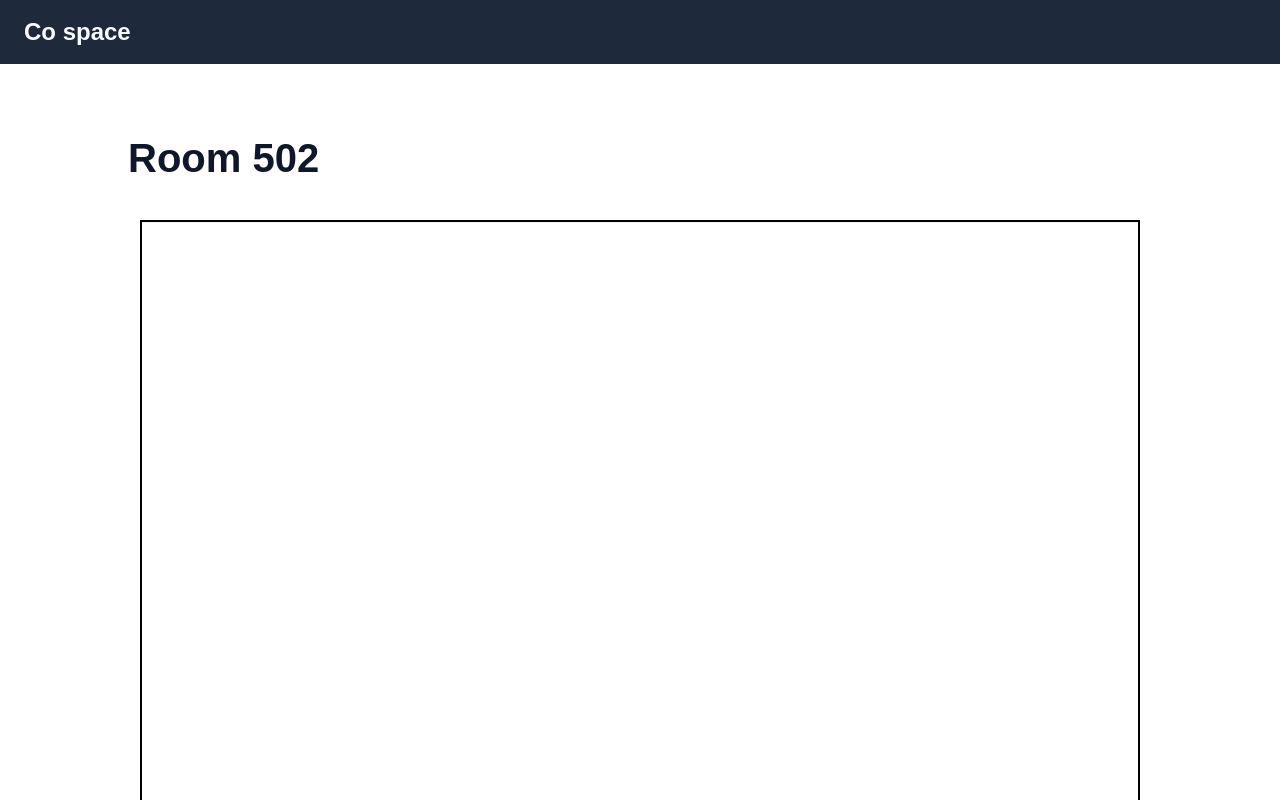
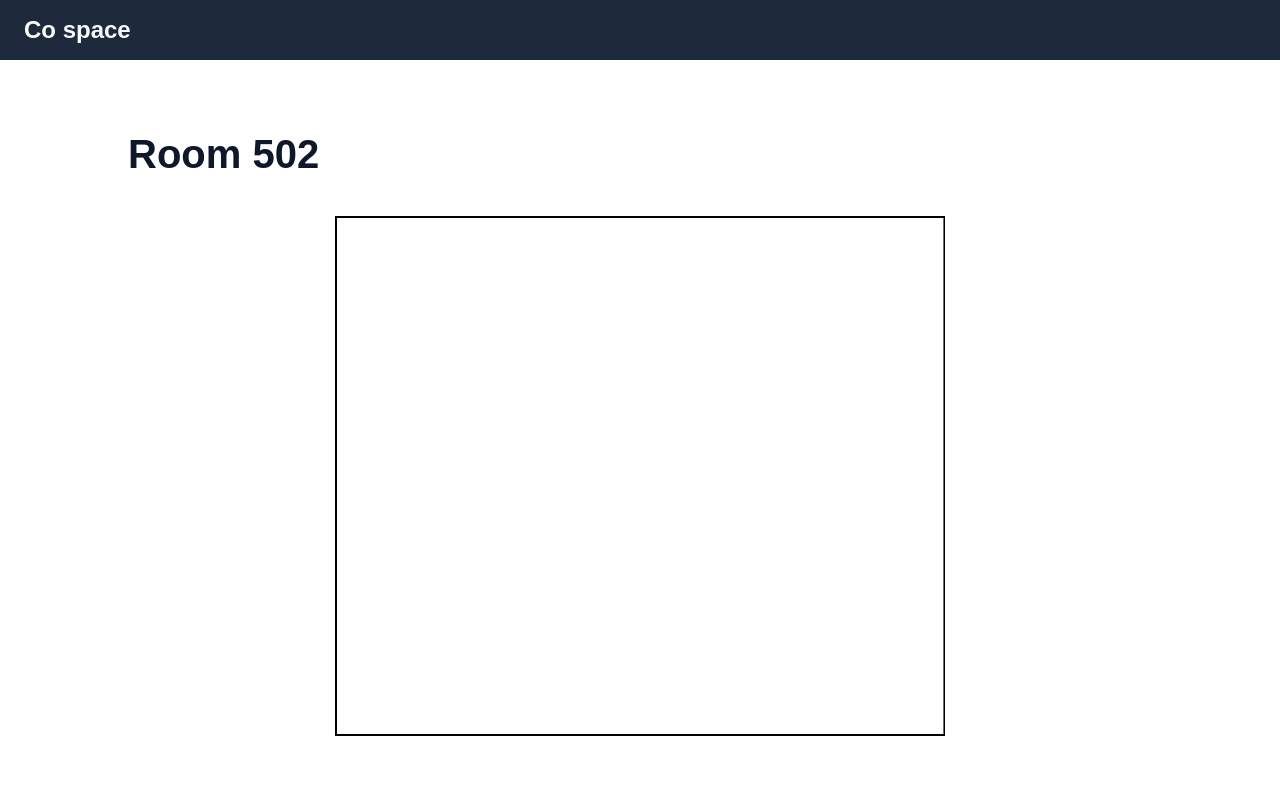
Before and after one commit to YlessCoSpace/cospace-webserver, a Next.js app: page / in a window 1280 px wide. Shown: the top 800 px of the page. Built offline with nearby package versions, Linux system fonts and the light colour scheme.

Commit message:
[UPDATE] better scale

```diff
--- a/src/app/layout.tsx
+++ b/src/app/layout.tsx
@@ -14,7 +14,7 @@ export default function RootLayout({
 }>) {
   return (
     <html lang="en">
-      <body className="w-screen flex flex-col">
+      <body className="w-screen h-screen flex flex-col">
         <Navbar />
         {children}
       </body>
--- a/src/app/page.tsx
+++ b/src/app/page.tsx
@@ -7,11 +7,9 @@ export default function Home() {
   const tables = useSeatMap();
 
   return (
-    <div className="w-full px-32 py-16 flex flex-col gap-8">
+    <div className="w-full h-full px-32 py-16 flex flex-col gap-8">
       <p className="text-slate-900 font-bold text-[40px]">Room 502</p>
-      <div className="flex flex-row justify-center">
         <SeatMapStage tables={tables?.tables || []} max_x={tables?.max_x || 13.5} max_y={tables?.max_y || 11.5} />
-      </div>
     </div>
   );
 }
--- a/src/components/SeatMapStage.tsx
+++ b/src/components/SeatMapStage.tsx
@@ -1,25 +1,51 @@
-import React, { useEffect, useState } from "react";
+import React, { useEffect, useState, useCallback } from "react";
 import { Stage, Layer, Circle, Text, Rect } from "react-konva";
 
 // Helper function to generate mini circles for people
 const getPeopleCircles = (t: TableNode, scale: number) => {
   const peopleCount = Math.min(t.people, 8); // Show maximum of 8 people
   const angleStep = (2 * Math.PI) / peopleCount; // Divide circle into equal angles
-  const radius = 70; // Distance from the table to the mini circles
+  const radius = 0.7 * scale; // Distance from the table to the mini circles
 
   return [...Array(peopleCount)].map((_, index) => {
     const angle = index * angleStep;
     const x = t.x * scale + radius * Math.cos(angle);
     const y = t.y * scale + radius * Math.sin(angle);
 
-    return <Circle key={index} x={x} y={y} radius={10} fill="blue" />;
+    return <Circle key={index} x={x} y={y} radius={0.1 * scale} fill="#d1d1d1" />;
   });
 };
 
 export default function SeatMapStage({ tables, max_x, max_y }: { tables: TableNode[], max_x: number, max_y: number }) {
-  const scale = 1000 / max_x
+  const [containerWidth, setContainerWidth] = useState(0);
+  const [containerHeight, setContainerHeight] = useState(0);
+
+  // Debounced resize handler
+  const handleResize = useCallback(() => {
+    const container = document.querySelector('#stage-container');
+    if (container) {
+      setContainerWidth(container.offsetWidth);
+      setContainerHeight(container.offsetHeight);
+    }
+  }, []);
+
+  useEffect(() => {
+    const container = document.querySelector('#stage-container');
+    if (container) {
+      handleResize();
+    }
+
+    // Handle window resize for responsiveness
+    window.addEventListener('resize', handleResize);
+
+    return () => window.removeEventListener('resize', handleResize);
+  }, [handleResize]);
+
+  // Calculate scale dynamically whenever containerWidth or containerHeight changes
+  const scale = Math.min(containerWidth / max_x, containerHeight / max_y);
 
   return (
+    <div id="stage-container" className="w-full h-full flex flex-row justify-center">
       <Stage width={max_x * scale} height={max_y * scale}>
         <Layer>
           {/* Border rectangle */}
@@ -39,9 +65,8 @@ export default function SeatMapStage({ tables, max_x, max_y }: { tables: TableNo
               <Circle
                 x={t.x * scale}
                 y={t.y * scale}
-              radius={50}
-              fill={t.people > 0 ? "red" : t.item ? "yellow" : "green"}
-              stroke="black"
+                radius={0.5 * scale}
+                fill={t.people > 0 ? "#d1d1d1" : t.item ? "#d1d1d1" : "#82c493"}
                 strokeWidth={2}
               />
 
@@ -50,11 +75,12 @@ export default function SeatMapStage({ tables, max_x, max_y }: { tables: TableNo
 
               {/* Show bag icon if people <= 0 and item is true */}
               {t.people <= 0 && t.item && (
-              <Text x={t.x * scale - 25} y={t.y * scale - 15} text="👜" fontSize={40} />
+                <Text x={(t.x - 0.25) * scale} y={(t.y - 0.15) * scale} text="👜" fontSize={0.4 * scale} />
               )}
             </React.Fragment>
           ))}
         </Layer>
       </Stage>
+    </div>
   );
 }
```
Lines whose indentation alone changed are shown as unchanged.
